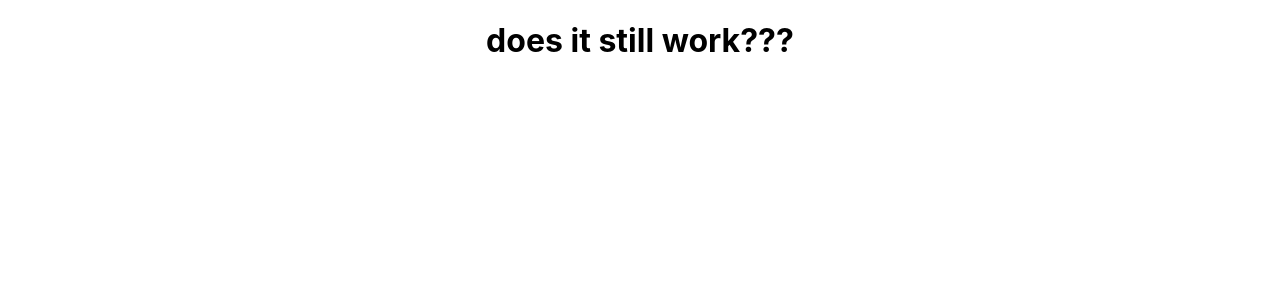
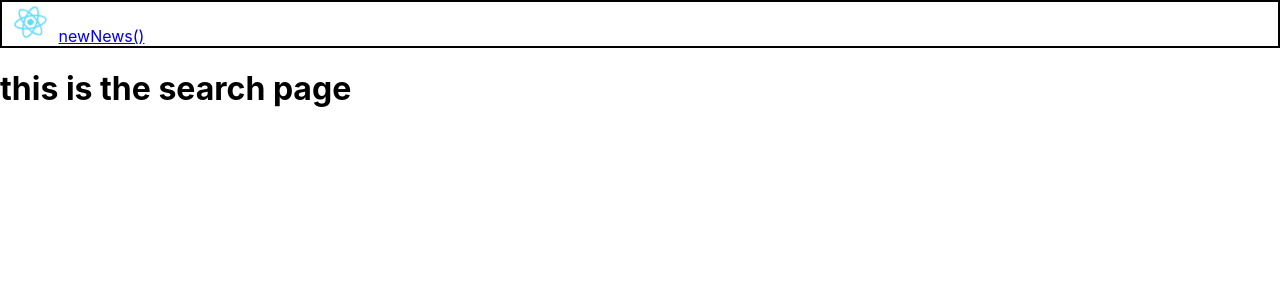
Before and after one commit to Atubak/newNews, a React (Create React App) app: page /search in a window 1280 px wide. Shown: the top 300 px of the page. Built offline with nearby package versions, Linux system fonts and the light colour scheme.

Commit message:
add all page components with their routes and button to search page

```diff
--- a/package.json
+++ b/package.json
@@ -8,6 +8,7 @@
     "@testing-library/user-event": "^13.5.0",
     "react": "^18.2.0",
     "react-dom": "^18.2.0",
+    "react-router-dom": "^6.3.0",
     "react-scripts": "5.0.1",
     "web-vitals": "^2.1.4"
   },
--- a/src/App.css
+++ b/src/App.css
@@ -1,31 +1,17 @@
-.App {
-  text-align: center;
+
+#navbar {
+  border: 2px solid
 }
 
 .App-logo {
-  height: 40vmin;
+  height: 40px;
   pointer-events: none;
 }
 
 @media (prefers-reduced-motion: no-preference) {
   .App-logo {
-    animation: App-logo-spin infinite 20s linear;
+    animation: App-logo-spin infinite 40s linear;
   }
-}
-
-.App-header {
-  background-color: #282c34;
-  min-height: 100vh;
-  display: flex;
-  flex-direction: column;
-  align-items: center;
-  justify-content: center;
-  font-size: calc(10px + 2vmin);
-  color: white;
-}
-
-.App-link {
-  color: #61dafb;
 }
 
 @keyframes App-logo-spin {
--- a/src/App.js
+++ b/src/App.js
@@ -1,10 +1,22 @@
-
-import './App.css';
+import "./App.css";
+import { Route, Routes } from "react-router-dom";
+import NavBar from "./components/NavBar";
+import Home from "./pages/Home";
+import Search from "./pages/Search";
+import Category from "./pages/Category";
+import ArticleDetail from "./pages/ArticleDetail";
 
 function App() {
   return (
     <div className="App">
-      <h1>does it still work???</h1>
+      <NavBar />
+
+      <Routes>
+        <Route path="/" element={<Home />} />
+        <Route path="/search" element={<Search />} />
+        <Route path="/category/:categoryId" element={<Category />} />
+        <Route path="/article/:articleId" element={<ArticleDetail />} />
+      </Routes>
     </div>
   );
 }
--- /dev/null
+++ b/src/components/NavBar.js
@@ -0,0 +1,15 @@
+import logo from "../logo.svg";
+import { Link } from "react-router-dom";
+
+const NavBar = () => {
+  return (
+    <div id="navbar">
+      <Link to="/">
+        <img src={logo} className="App-logo" alt="logo" />
+        <span>newNews()</span>
+      </Link>
+    </div>
+  );
+};
+
+export default NavBar;
--- a/src/index.js
+++ b/src/index.js
@@ -1,13 +1,16 @@
-import React from 'react';
-import ReactDOM from 'react-dom/client';
-import './index.css';
-import App from './App';
-import reportWebVitals from './reportWebVitals';
+import React from "react";
+import ReactDOM from "react-dom/client";
+import "./index.css";
+import App from "./App";
+import reportWebVitals from "./reportWebVitals";
+import { BrowserRouter } from "react-router-dom";
 
-const root = ReactDOM.createRoot(document.getElementById('root'));
+const root = ReactDOM.createRoot(document.getElementById("root"));
 root.render(
   <React.StrictMode>
-    <App />
+    <BrowserRouter>
+      <App />
+    </BrowserRouter>
   </React.StrictMode>
 );
 
--- /dev/null
+++ b/src/pages/ArticleDetail.js
@@ -0,0 +1,9 @@
+const ArticleDetail = () => {
+  return (
+    <div id="articleDetailPage">
+      <h1>articledetails</h1>
+    </div>
+  );
+};
+
+export default ArticleDetail;
--- /dev/null
+++ b/src/pages/Category.js
@@ -0,0 +1,9 @@
+const Category = () => {
+  return (
+    <div id="categoryPage">
+      <h1>category page</h1>
+    </div>
+  );
+};
+
+export default Category;
--- /dev/null
+++ b/src/pages/Home.js
@@ -0,0 +1,17 @@
+import { useNavigate } from "react-router-dom";
+
+const Home = () => {
+  const navigate = useNavigate();
+
+  const searchBtnHandler = () => {
+    navigate("/search");
+  };
+
+  return (
+    <div id="home">
+      <button onClick={searchBtnHandler}>go to search page</button>
+    </div>
+  );
+};
+
+export default Home;
--- /dev/null
+++ b/src/pages/Search.js
@@ -0,0 +1,9 @@
+const Search = () => {
+  return (
+    <div id="searchPage">
+      <h1>this is the search page</h1>
+    </div>
+  );
+};
+
+export default Search;
```
Also changed, not shown: 2 other files (tests, documents, lock files or other folders).
